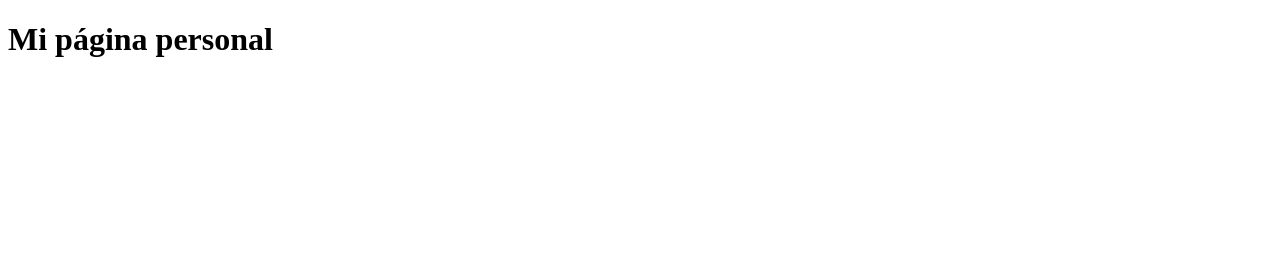
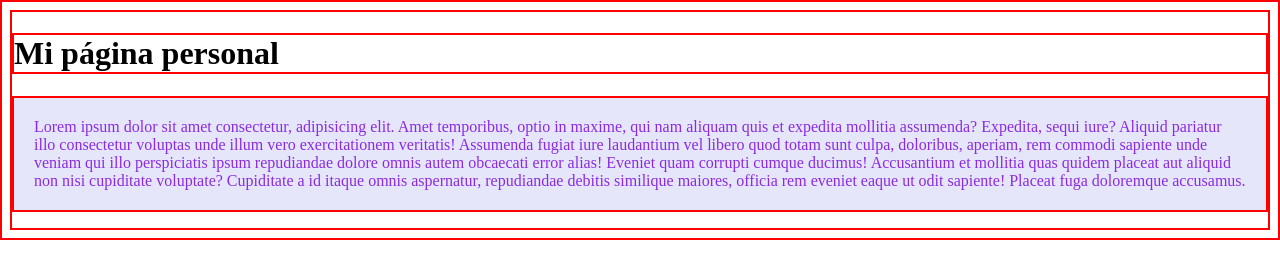
Before and after one commit to VVizard22/vvizard22.github.io, a plain HTML site: page index.html in a window 1280 px wide. Drawn offline with Linux system fonts and the light colour scheme.

Commit message:
CSS Added

```diff
--- /dev/null
+++ b/CSS/estilos.css
@@ -0,0 +1,9 @@
+*{
+    border: solid 2px red;
+}
+
+p{
+    color: blueviolet;
+    background-color: lavender;
+    padding: 20px;
+}
--- a/index.html
+++ b/index.html
@@ -4,9 +4,11 @@
     <meta charset="UTF-8">
     <meta http-equiv="X-UA-Compatible" content="IE=edge">
     <meta name="viewport" content="width=device-width, initial-scale=1.0">
-    <title>Document</title>
+    <link rel="stylesheet" href="CSS/estilos.css">
+    <title>VVizard22</title>
 </head>
 <body>
     <h1>Mi página personal</h1>
+    <p>Lorem ipsum dolor sit amet consectetur, adipisicing elit. Amet temporibus, optio in maxime, qui nam aliquam quis et expedita mollitia assumenda? Expedita, sequi iure? Aliquid pariatur illo consectetur voluptas unde illum vero exercitationem veritatis! Assumenda fugiat iure laudantium vel libero quod totam sunt culpa, doloribus, aperiam, rem commodi sapiente unde veniam qui illo perspiciatis ipsum repudiandae dolore omnis autem obcaecati error alias! Eveniet quam corrupti cumque ducimus! Accusantium et mollitia quas quidem placeat aut aliquid non nisi cupiditate voluptate? Cupiditate a id itaque omnis aspernatur, repudiandae debitis similique maiores, officia rem eveniet eaque ut odit sapiente! Placeat fuga doloremque accusamus.</p>
 </body>
 </html>
```
